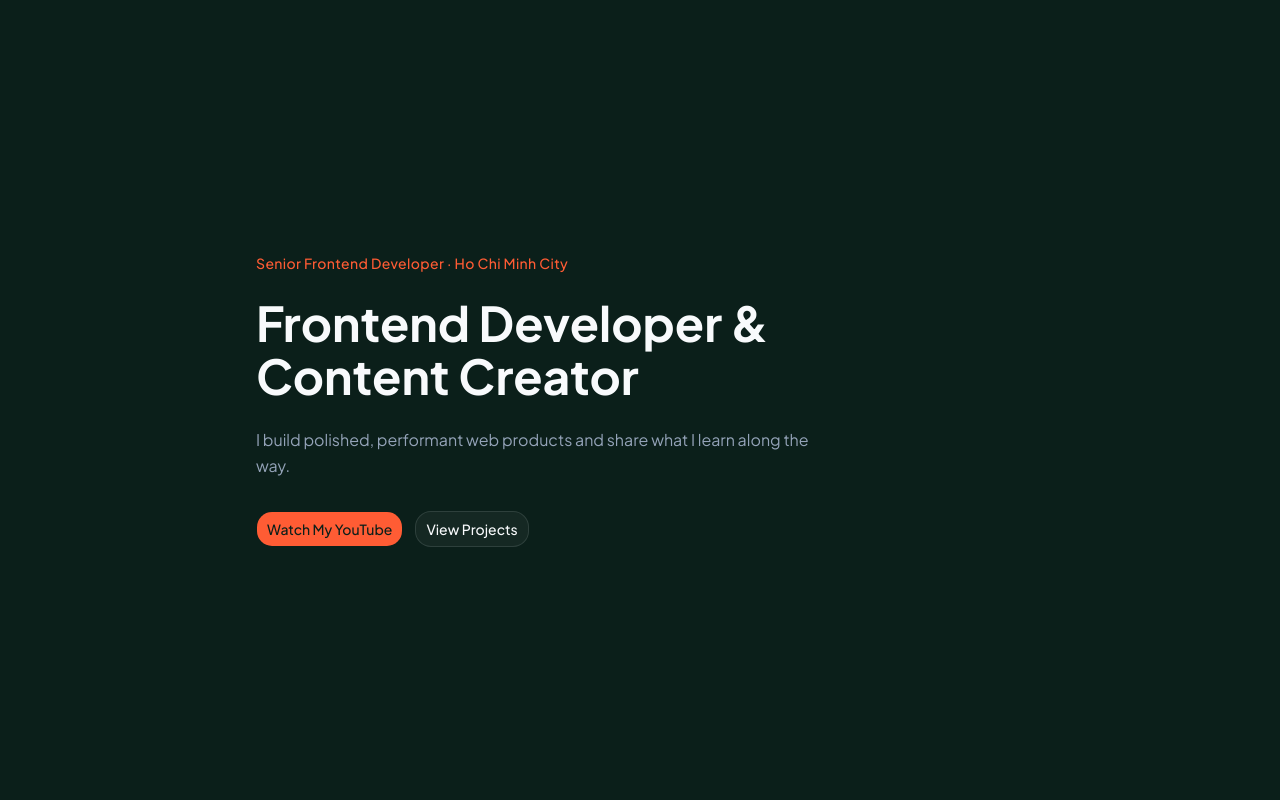
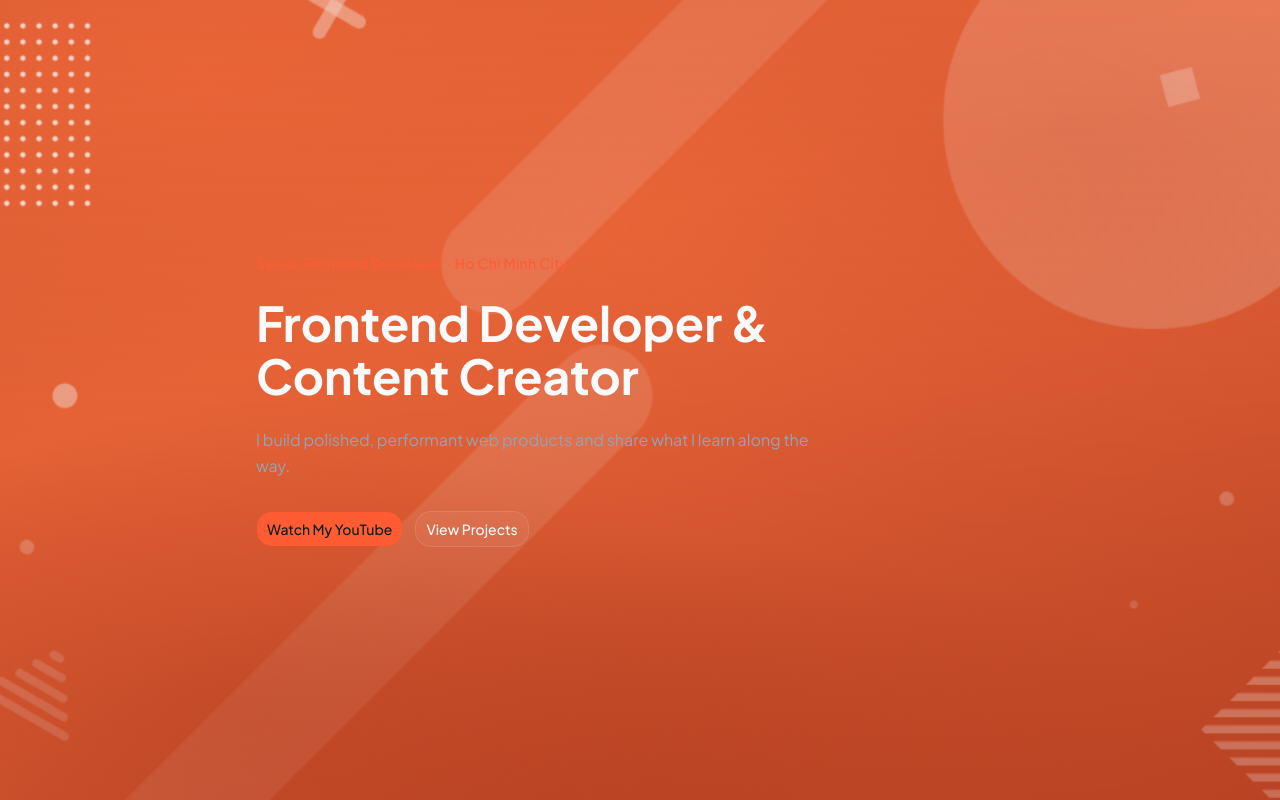
Before and after one commit to danielnguyen1613-dev/danielnguyen.me, a Next.js app: page / in a window 1280 px wide. Built offline with nearby package versions, Linux system fonts and the light colour scheme.

Commit message:
feat(hero): add cinematic background with mouse parallax

```diff
--- a/app/page.tsx
+++ b/app/page.tsx
@@ -1,26 +1,9 @@
-import { getTranslations } from "next-intl/server";
-import { Button } from "@/components/ui/button";
+import { Hero } from "@/features/home/hero";
 
-export default async function HomePage() {
-  const t = await getTranslations("Home");
-
+export default function HomePage() {
   return (
-    <main className="relative flex flex-1 flex-col items-center justify-center px-6 py-24">
-      <div className="mx-auto flex w-full max-w-3xl flex-col items-start gap-6">
-        <p className="text-sm font-medium tracking-wide text-primary">
-          {t("role")} · {t("location")}
-        </p>
-        <h1 className="text-h1 max-w-2xl text-foreground">{t("headline")}</h1>
-        <p className="max-w-xl text-base leading-relaxed text-muted-foreground">
-          {t("bio")}
-        </p>
-        <div className="flex flex-wrap gap-3 pt-2">
-          <Button size="lg">{t("watchYoutube")}</Button>
-          <Button size="lg" variant="outline">
-            {t("viewProjects")}
-          </Button>
-        </div>
-      </div>
+    <main className="flex flex-1 flex-col">
+      <Hero />
     </main>
   );
 }
--- /dev/null
+++ b/features/home/hero-background.tsx
@@ -0,0 +1,73 @@
+"use client";
+
+import { useLayoutEffect, useRef } from "react";
+import { canUsePointerParallax, gsap } from "@/lib/gsap";
+import { cn } from "@/lib/utils";
+
+const MAX_X = 20;
+const MAX_Y = 15;
+const EASE = "power3.out";
+const DURATION = 0.8;
+
+type HeroBackgroundProps = {
+  src?: string;
+  className?: string;
+};
+
+export function HeroBackground({
+  src = "/images/main-bg.png",
+  className,
+}: HeroBackgroundProps) {
+  const scopeRef = useRef<HTMLDivElement>(null);
+  const layerRef = useRef<HTMLDivElement>(null);
+
+  useLayoutEffect(() => {
+    const layer = layerRef.current;
+    const scope = scopeRef.current;
+    if (!layer || !scope || !canUsePointerParallax()) return;
+
+    let xTo: gsap.QuickToFunc;
+    let yTo: gsap.QuickToFunc;
+
+    const ctx = gsap.context(() => {
+      xTo = gsap.quickTo(layer, "x", { duration: DURATION, ease: EASE });
+      yTo = gsap.quickTo(layer, "y", { duration: DURATION, ease: EASE });
+    }, scope);
+
+    const onMove = (event: MouseEvent) => {
+      const mouseX = event.clientX / window.innerWidth - 0.5;
+      const mouseY = event.clientY / window.innerHeight - 0.5;
+      xTo(mouseX * MAX_X);
+      yTo(mouseY * MAX_Y);
+    };
+
+    window.addEventListener("mousemove", onMove, { passive: true });
+
+    return () => {
+      window.removeEventListener("mousemove", onMove);
+      ctx.revert();
+    };
+  }, []);
+
+  return (
+    <div
+      ref={scopeRef}
+      aria-hidden
+      className={cn(
+        "pointer-events-none absolute inset-0 z-0 overflow-hidden",
+        className,
+      )}
+    >
+      <div
+        ref={layerRef}
+        className="absolute -inset-[30px] h-[calc(100%+60px)] w-[calc(100%+60px)] will-change-transform"
+        style={{
+          backgroundImage: `url(${src})`,
+          backgroundSize: "cover",
+          backgroundPosition: "center",
+          backgroundRepeat: "no-repeat",
+        }}
+      />
+    </div>
+  );
+}
--- /dev/null
+++ b/features/home/hero.tsx
@@ -0,0 +1,59 @@
+import { getTranslations } from "next-intl/server";
+import { Button } from "@/components/ui/button";
+import { HeroBackground } from "@/features/home/hero-background";
+
+const heroBaseGradient = `
+  radial-gradient(ellipse 85% 70% at 16% 10%, #f06a3b 0%, transparent 56%),
+  radial-gradient(ellipse 70% 60% at 86% 20%, #d95a32 0%, transparent 52%),
+  radial-gradient(ellipse 90% 70% at 50% 108%, #b94324 0%, transparent 58%),
+  radial-gradient(ellipse 55% 45% at 42% 48%, rgba(240, 106, 59, 0.35), transparent 62%),
+  linear-gradient(160deg, #d95a32 0%, #f06a3b 36%, #d95a32 66%, #b94324 100%)
+`;
+
+const heroWashGradient = `
+  radial-gradient(ellipse 50% 40% at 72% 28%, rgba(240, 106, 59, 0.18), transparent 65%),
+  radial-gradient(ellipse 80% 55% at 18% 88%, rgba(185, 67, 36, 0.4), transparent 60%),
+  linear-gradient(
+    180deg,
+    rgba(217, 90, 50, 0.28) 0%,
+    rgba(185, 67, 36, 0.18) 50%,
+    rgba(185, 67, 36, 0.38) 100%
+  )
+`;
+
+export async function Hero() {
+  const t = await getTranslations("Home");
+
+  return (
+    <section
+      className="relative min-h-screen overflow-hidden bg-[#D95A32]"
+      style={{ backgroundImage: heroBaseGradient }}
+    >
+      <HeroBackground />
+
+      <div
+        aria-hidden
+        className="pointer-events-none absolute inset-0 z-[1]"
+        style={{ backgroundImage: heroWashGradient }}
+      />
+
+      <div className="relative z-[2] flex min-h-screen flex-col items-center justify-center px-6 py-24">
+        <div className="mx-auto flex w-full max-w-3xl flex-col items-start gap-6">
+          <p className="text-sm font-medium tracking-wide text-primary">
+            {t("role")} · {t("location")}
+          </p>
+          <h1 className="text-h1 max-w-2xl text-foreground">{t("headline")}</h1>
+          <p className="max-w-xl text-base leading-relaxed text-muted-foreground">
+            {t("bio")}
+          </p>
+          <div className="flex flex-wrap gap-3 pt-2">
+            <Button size="lg">{t("watchYoutube")}</Button>
+            <Button size="lg" variant="outline">
+              {t("viewProjects")}
+            </Button>
+          </div>
+        </div>
+      </div>
+    </section>
+  );
+}
--- a/lib/gsap/index.ts
+++ b/lib/gsap/index.ts
@@ -16,6 +16,15 @@ export function prefersReducedMotion() {
   return window.matchMedia("(prefers-reduced-motion: reduce)").matches;
 }
 
+/** True when pointer parallax is appropriate (fine pointer + hover, motion allowed). */
+export function canUsePointerParallax() {
+  if (typeof window === "undefined") return false;
+  if (prefersReducedMotion()) return false;
+  if (window.matchMedia("(hover: none)").matches) return false;
+  if (window.matchMedia("(pointer: coarse)").matches) return false;
+  return true;
+}
+
 /** Shared defaults: skip motion when the user prefers reduced motion. */
 export function getMotionDefaults() {
   if (prefersReducedMotion()) {
```
Also changed, not shown: public/images/main-bg.png (added), 1 other file (tests, documents, lock files or other folders).
